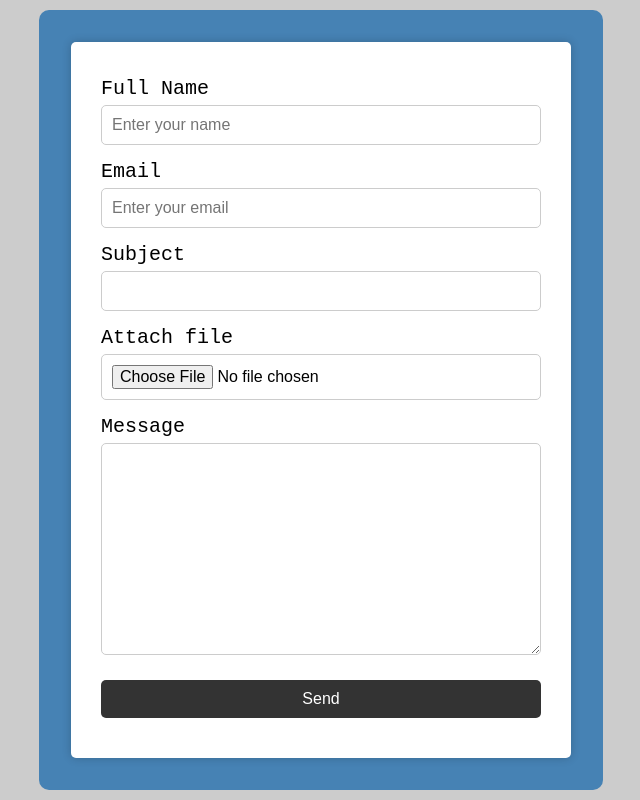
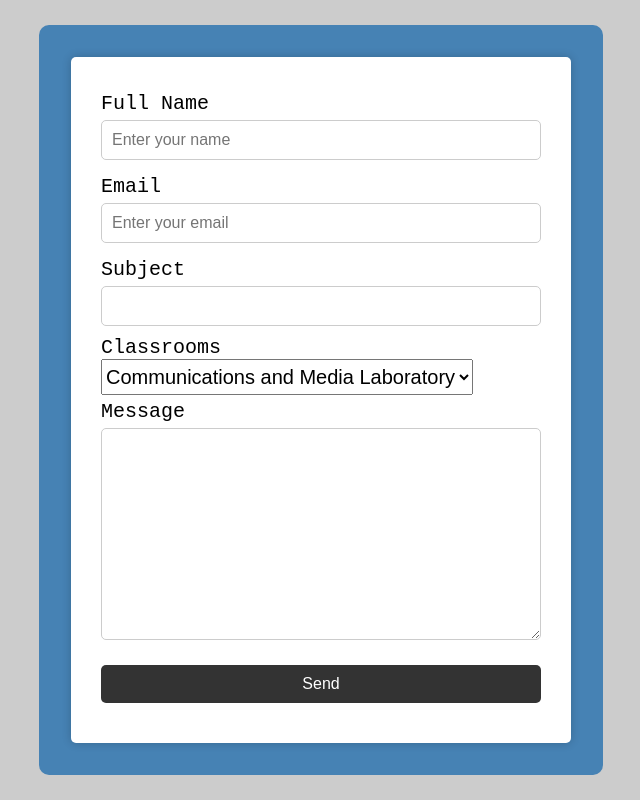
Before and after one commit to Alibakhshov/Django-Contact-Form, a Django app: page / in a window 1280 px wide. Shown: the whole page, without its empty margins (319-959 px from the left). Run offline with Django 4.2, Linux system fonts and the light colour scheme.

Commit message:
Adding Classrooms to the list

```diff
--- a/contactform/contactform/templates/main.html
+++ b/contactform/contactform/templates/main.html
@@ -26,8 +26,21 @@
             </div>
 
             <div class="formControl">
-                <div class="tag">Attach file</div>
-                <input type="file" name="file" placeholder="">
+                <label for="class" class="tag">Classrooms</label>
+
+                <select name="class" class="tag" >
+                    <option value="">Communications and Media Laboratory</option>
+                    <option value="">Creative Room</option>
+                    <option value="">IT Laboratory</option>
+                    <option value="">Red Classroom</option>
+                    <option value="">White Classroom</option>
+                    <option value="">Grey Classroom</option>
+                    <option value="">Green Classroom</option>
+                    <option value="">Purple Classroom</option>
+                    <option value="">Yellow Classroom</option>
+                    <option value="">Library</option>
+                    <option value=""></option>
+                </select>
             </div>
 
             <div class="formControl">
```
